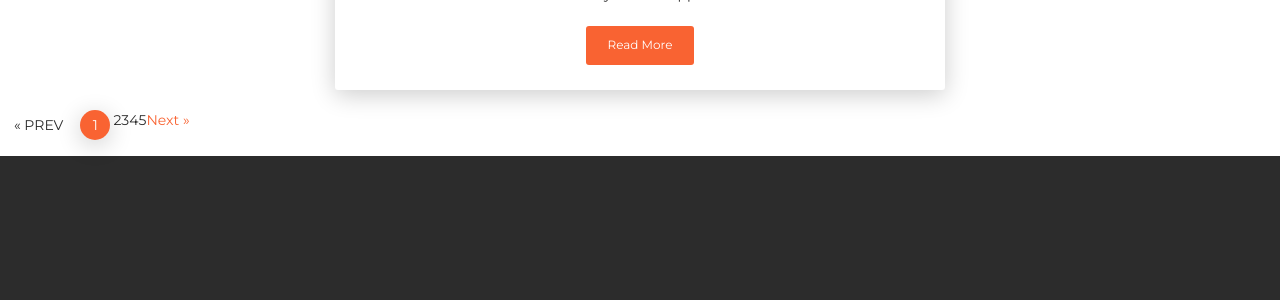
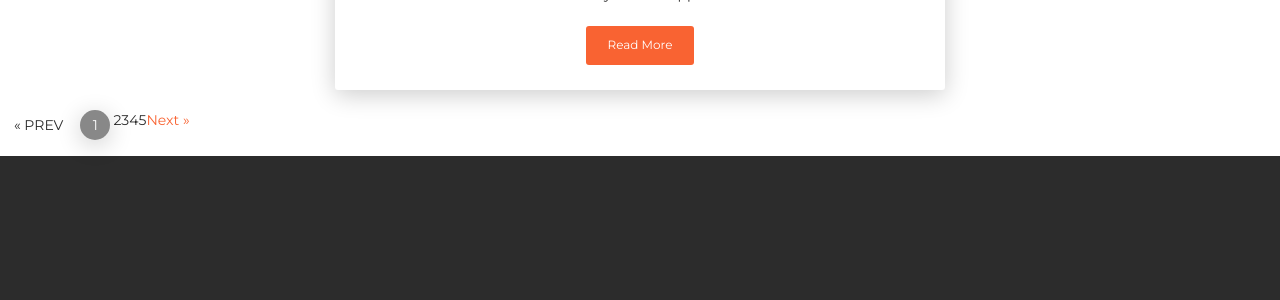
Before and after one commit to tip4programs/imbue, a Jekyll site: the page built from index.html, in a window 1280 px wide and 900 px high, scrolled down 1250 px. Shown: the part 314-614 px from the top of the window. Built offline with Jekyll 4.4.1, drawn with Linux system fonts in a browser that asks for light colours; nearby versions of some CDN libraries; the list of posts is cut into pages by our own code.

Commit message:
Update index.html

```diff
--- a/index.html
+++ b/index.html
@@ -27,7 +27,7 @@ layout: main
      </div>
 </div>
     <!-- Pagination links -->
-    <ul class="pagination pagination-primary">
+    <ul class="pagination">
     {% if paginator.total_pages == 1 %}
         <li class="page-item active">
     <a class="page-link active" href="/imbue">{{ page }}</a>
```
